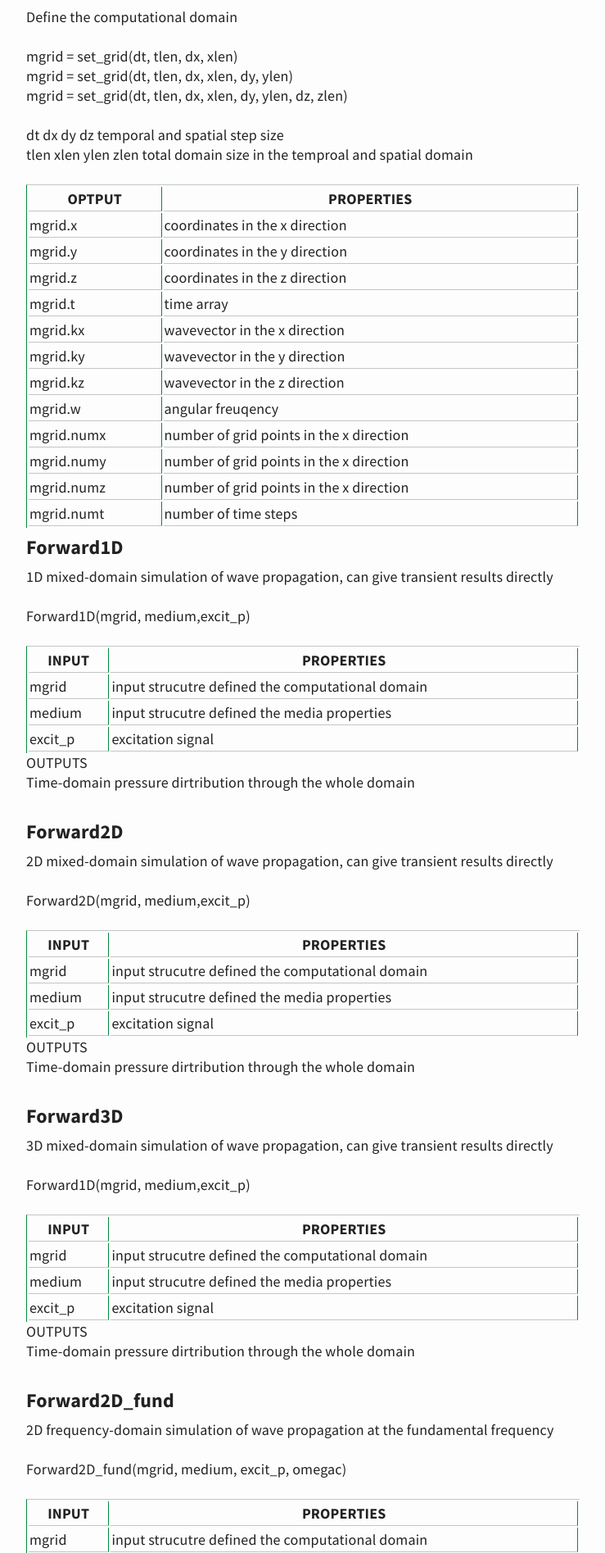
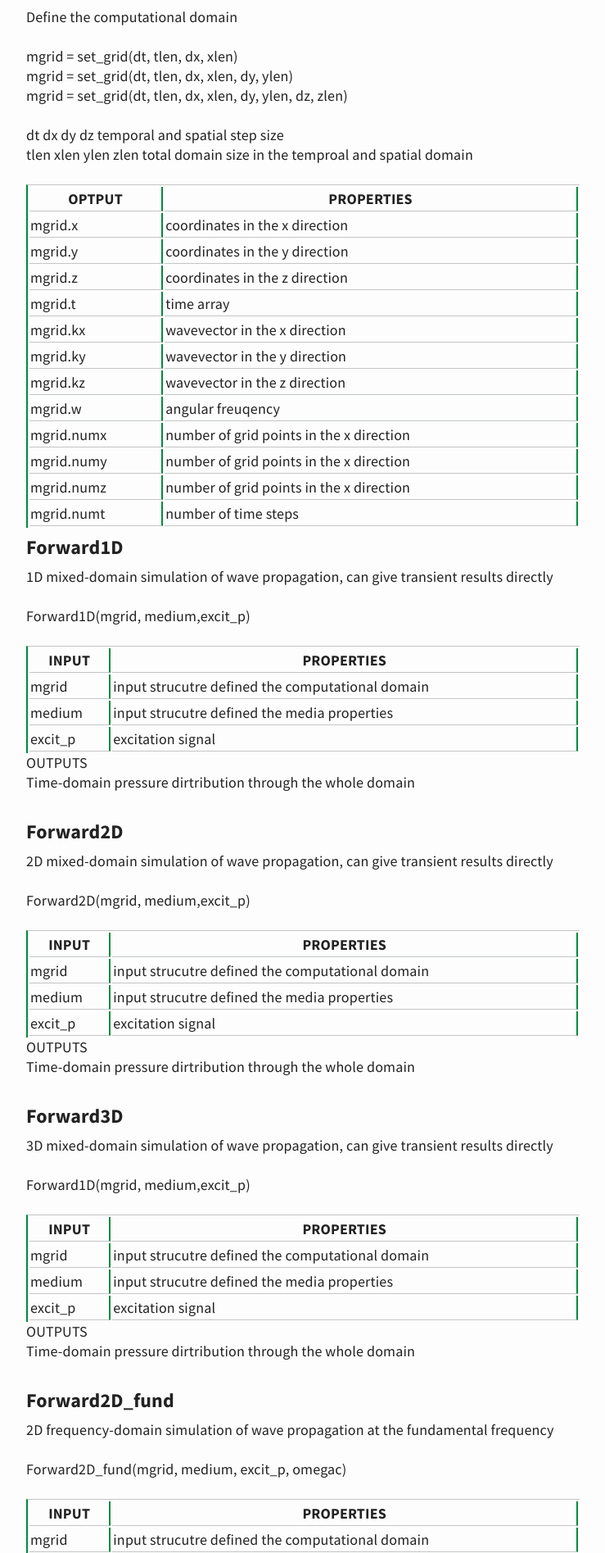
Before and after one commit to m-SOUND/mSOUND, a Jekyll site: the page built from functions/functions.md, in a window 1280 px wide. Shown: the part 370-2265 px from the top of the page at 82% size, without its empty margins (270-1009 px from the left). Built offline with Jekyll 4.4.1, drawn with Linux system fonts in a browser that asks for light colours.

Commit message:
Update header.html

```diff
--- a/_includes/header.html
+++ b/_includes/header.html
@@ -6,7 +6,7 @@
 </header>
  <style>
   table{
-    border-left:1px solid #008A3C; border-top:1px solid #C2C6C4;
+    border-left:2px solid #008A3C; border-top:1px solid #C2C6C4;
     width: 100%;
     word-wrap:break-word; word-break:break-all;
   }
@@ -14,6 +14,6 @@
   text-align:center;
   }
   table th,td{
-    border-right:1px solid #008A3C; border-bottom:1px solid #C2C6C4;
+    border-right:2px solid #008A3C; border-bottom:1px solid #C2C6C4;
   }
 </style>
```
